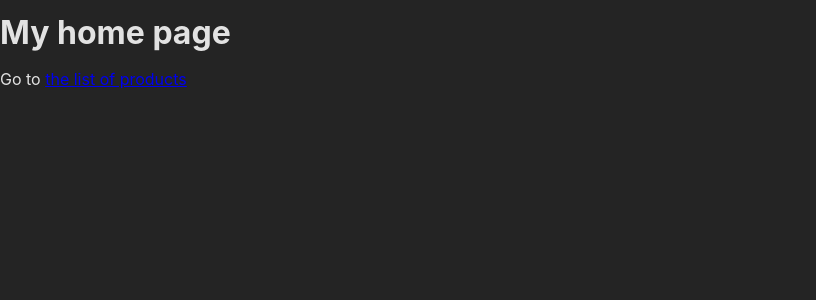
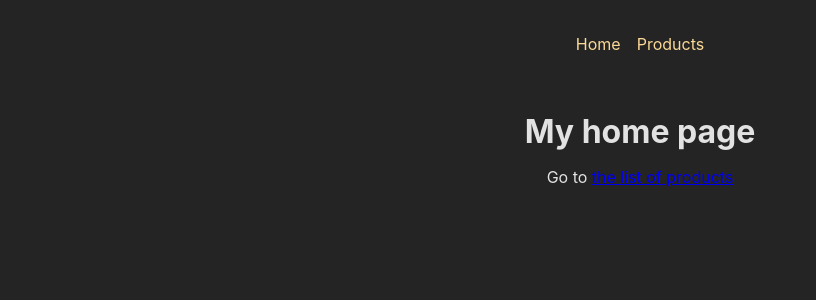
Before and after one commit to lairaalmas/udemy-simple-routing-app, a React (Create React App) app: page / in a window 1280 px wide. Shown: the top 300 px of the page, without its empty margins (0-816 px from the left). Built offline with nearby package versions, Linux system fonts and the light colour scheme.

Commit message:
add root layout and error handling

```diff
--- a/src/App.js
+++ b/src/App.js
@@ -4,9 +4,11 @@
   // createRoutesFromElements,
   // Route
 } from "react-router-dom";
+import ErrorPage from "./pages/Error";
 
 import HomePage from "./pages/Home";
 import ProductsPage from "./pages/Products";
+import RootLayout from "./pages/Root";
 
 // const routeDefinitions = createRoutesFromElements(
 //   <Route>
@@ -17,8 +19,15 @@
 // const router = createBrowserRouter(routeDefinitions);
 
 const router = createBrowserRouter([
-  { path: "/", element: <HomePage /> },
-  { path: "/products", element: <ProductsPage /> },
+  {
+    path: "/",
+    element: <RootLayout />,
+    errorElement: <ErrorPage />,
+    children: [
+      { path: "/", element: <HomePage /> },
+      { path: "/products", element: <ProductsPage /> },
+    ],
+  },
 ]);
 
 function App() {
--- /dev/null
+++ b/src/components/MainNavigation.js
@@ -0,0 +1,22 @@
+import { Link } from "react-router-dom";
+
+import classes from "./MainNavigation.module.css";
+
+const MainNavigation = () => {
+  return (
+    <header className={classes.header}>
+      <nav>
+        <ul className={classes.list}>
+          <li>
+            <Link to="./">Home</Link>
+          </li>
+          <li>
+            <Link to="./products">Products</Link>
+          </li>
+        </ul>
+      </nav>
+    </header>
+  );
+};
+
+export default MainNavigation;
--- /dev/null
+++ b/src/components/MainNavigation.module.css
@@ -0,0 +1,23 @@
+.header {
+  max-width: 60rem;
+  margin: auto;
+  padding: 2rem;
+  display: flex;
+  justify-content: center;
+}
+
+.list {
+  display: flex;
+  gap: 1rem;
+}
+
+.list a {
+  text-decoration: none;
+  color: var(--color-primary-400);
+}
+
+.list a:hover,
+.list a.active {
+  color: var(--color-primary-800);
+  text-decoration: underline;
+}
--- a/src/index.css
+++ b/src/index.css
@@ -48,3 +48,8 @@
   margin: 0;
   padding: 0;
 }
+
+main {
+  margin: 2rem auto;
+  text-align: center;
+}
--- /dev/null
+++ b/src/pages/Error.js
@@ -0,0 +1,15 @@
+import MainNavigation from "../components/MainNavigation";
+
+const ErrorPage = () => {
+  return (
+    <>
+      <MainNavigation />
+      <main className="content">
+        <h1>An error occured!</h1>
+        <p>Could not find this page!</p>
+      </main>
+    </>
+  );
+};
+
+export default ErrorPage;
--- /dev/null
+++ b/src/pages/Root.js
@@ -0,0 +1,16 @@
+import { Outlet } from "react-router-dom";
+
+import MainNavigation from "../components/MainNavigation";
+
+const RootLayout = () => {
+  return (
+    <>
+      <MainNavigation />
+      <main>
+        <Outlet />
+      </main>
+    </>
+  );
+};
+
+export default RootLayout;
```
